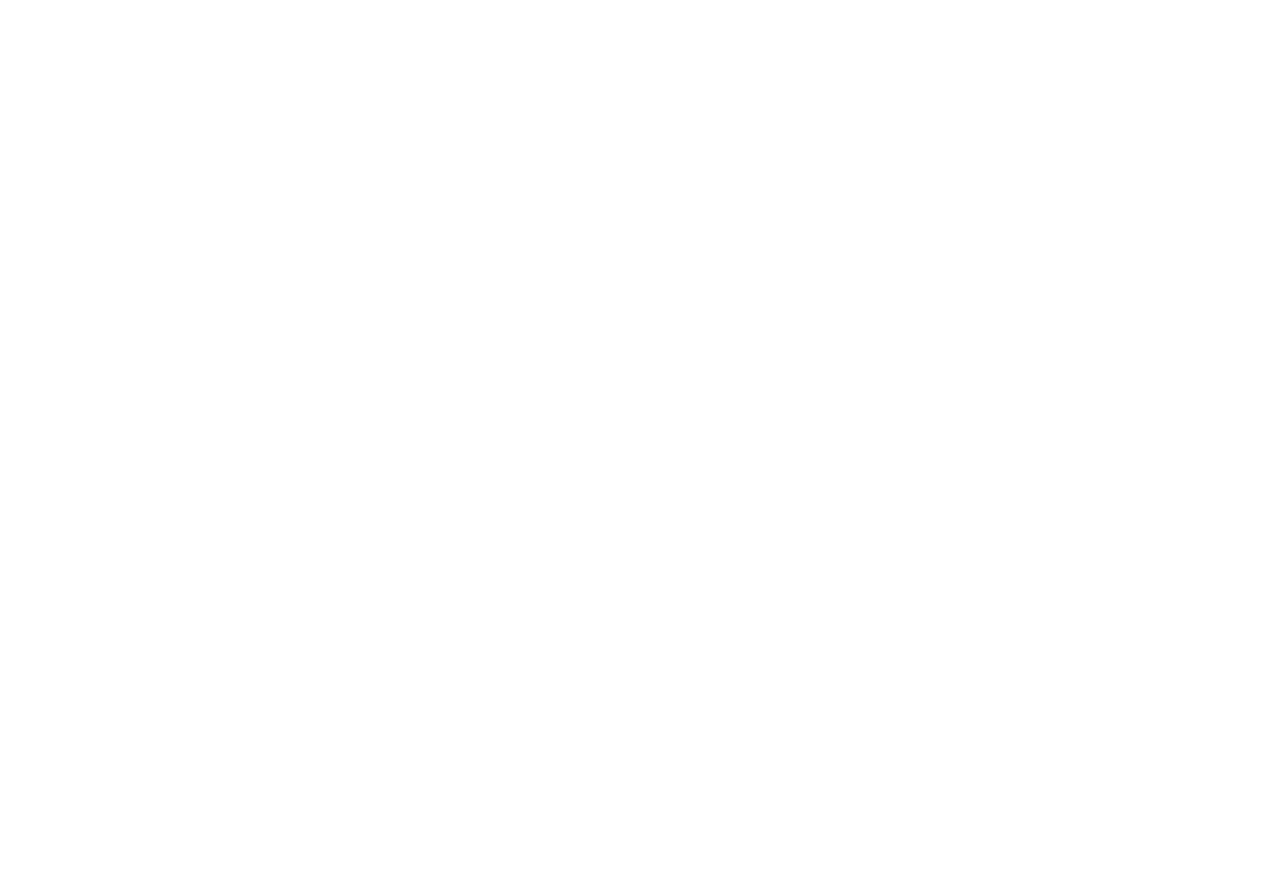
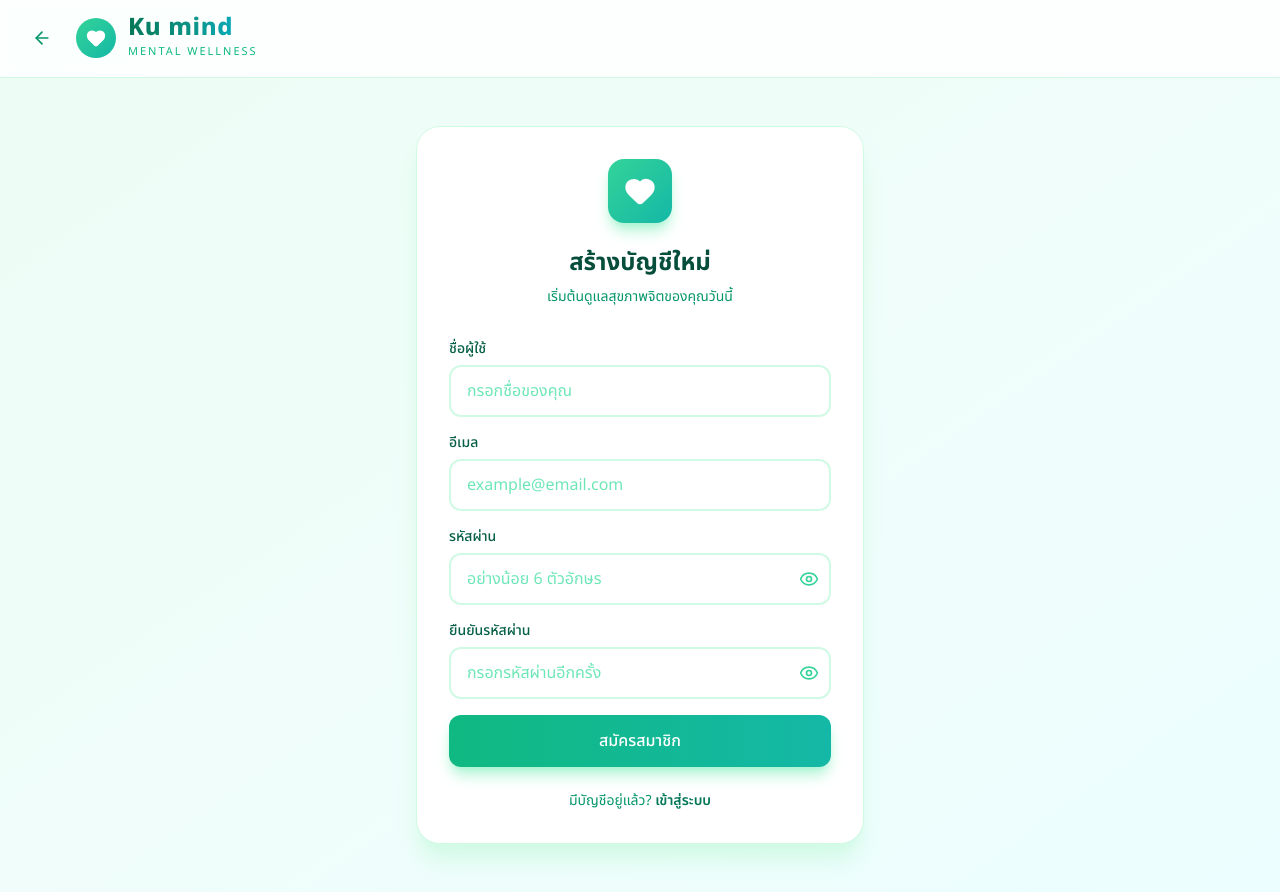
Before and after one commit to ku-mind/ku-mind, a React (Vite) app in the folder frontend/: page /register in a window 1280 px wide. Before the commit this address had no page. Before the commit the page ends 800 px from the top, so only its background shows below. Built offline with nearby package versions, Linux system fonts and the light colour scheme.

Commit message:
add registerpage

```diff
--- a/frontend/src/App.tsx
+++ b/frontend/src/App.tsx
@@ -1,6 +1,7 @@
 import { BrowserRouter, Routes, Route, Navigate } from "react-router-dom";
 import Home from "./pages/home";
 import Login from "./pages/login";
+import Register from "./pages/register";
 import Chat from "./pages/chat";
 
 function PrivateRoute({ children }: { children: React.ReactNode }) {
@@ -14,6 +15,7 @@
       <Routes>
         <Route path="/" element={<Home />} />
         <Route path="/login" element={<Login />} />
+        <Route path="/register" element={<Register />} />
         <Route
           path="/chat"
           element={
--- /dev/null
+++ b/frontend/src/pages/register.tsx
@@ -0,0 +1,228 @@
+import { useState } from "react";
+import { useNavigate, Link } from "react-router-dom";
+import { Heart, Eye, EyeOff, ArrowLeft } from "lucide-react";
+
+export default function Register() {
+  const navigate = useNavigate();
+  const [form, setForm] = useState({
+    name: "",
+    email: "",
+    password: "",
+    confirmPassword: "",
+  });
+  const [showPassword, setShowPassword] = useState(false);
+  const [showConfirm, setShowConfirm] = useState(false);
+  const [error, setError] = useState("");
+  const [isLoading, setIsLoading] = useState(false);
+
+  const handleChange = (e: React.ChangeEvent<HTMLInputElement>) => {
+    setForm({ ...form, [e.target.name]: e.target.value });
+  };
+
+  const handleRegister = async (e: React.FormEvent) => {
+    e.preventDefault();
+    setError("");
+
+    if (form.password !== form.confirmPassword) {
+      setError("รหัสผ่านไม่ตรงกัน");
+      return;
+    }
+
+    if (form.password.length < 6) {
+      setError("รหัสผ่านต้องมีอย่างน้อย 6 ตัวอักษร");
+      return;
+    }
+
+    setIsLoading(true);
+
+    try {
+      const response = await fetch("/api/auth/register", {
+        method: "POST",
+        headers: { "Content-Type": "application/json" },
+        body: JSON.stringify({
+          name: form.name,
+          email: form.email,
+          password: form.password,
+        }),
+      });
+
+      if (response.ok) {
+        const data = await response.json();
+        localStorage.setItem("ku_mind_user", JSON.stringify(data.user));
+        localStorage.setItem("ku_mind_token", data.token);
+        navigate("/chat");
+      } else {
+        const data = await response.json();
+        setError(data.message || "เกิดข้อผิดพลาด กรุณาลองใหม่อีกครั้ง");
+      }
+    } catch {
+      // Demo mode
+      localStorage.setItem(
+        "ku_mind_user",
+        JSON.stringify({ email: form.email, name: form.name })
+      );
+      navigate("/chat");
+    } finally {
+      setIsLoading(false);
+    }
+  };
+
+  return (
+    <div className="min-h-screen bg-gradient-to-br from-emerald-50 via-teal-50 to-cyan-50 flex flex-col">
+      {/* Header */}
+      <header className="bg-white/80 backdrop-blur-sm border-b border-emerald-100">
+        <div className="w-full px-4 md:px-6 py-4 flex items-center gap-4">
+          <button
+            onClick={() => navigate("/login")}
+            className="p-2 rounded-full hover:bg-emerald-50 text-emerald-600 transition-colors"
+          >
+            <ArrowLeft className="w-5 h-5" />
+          </button>
+          <div className="flex items-center gap-3">
+            <div className="w-10 h-10 bg-gradient-to-br from-emerald-400 to-teal-500 rounded-full flex items-center justify-center">
+              <Heart className="w-5 h-5 text-white" fill="white" />
+            </div>
+            <div>
+              <h1 className="text-2xl font-black tracking-wide leading-none bg-gradient-to-r from-emerald-700 via-teal-600 to-cyan-500 bg-clip-text text-transparent">
+                Ku mind
+              </h1>
+              <p className="text-[11px] uppercase tracking-[0.18em] text-emerald-500 mt-1">
+                Mental Wellness
+              </p>
+            </div>
+          </div>
+        </div>
+      </header>
+
+      {/* Form */}
+      <div className="flex-1 flex items-center justify-center px-4 py-12">
+        <div className="w-full max-w-md">
+          <div className="bg-white rounded-3xl shadow-xl shadow-emerald-100 border border-emerald-100 p-8">
+            {/* Icon */}
+            <div className="flex justify-center mb-6">
+              <div className="w-16 h-16 bg-gradient-to-br from-emerald-400 to-teal-500 rounded-2xl flex items-center justify-center shadow-lg shadow-emerald-200">
+                <Heart className="w-8 h-8 text-white" fill="white" />
+              </div>
+            </div>
+
+            <h2 className="text-2xl font-bold text-emerald-900 text-center mb-2">
+              สร้างบัญชีใหม่
+            </h2>
+            <p className="text-emerald-600 text-center text-sm mb-8">
+              เริ่มต้นดูแลสุขภาพจิตของคุณวันนี้
+            </p>
+
+            {/* Error */}
+            {error && (
+              <div className="mb-4 p-3 bg-red-50 border border-red-200 rounded-xl text-red-600 text-sm text-center">
+                {error}
+              </div>
+            )}
+
+            <form onSubmit={handleRegister} className="space-y-4">
+              {/* ชื่อ */}
+              <div>
+                <label className="block text-sm font-medium text-emerald-800 mb-1.5">
+                  ชื่อผู้ใช้
+                </label>
+                <input
+                  type="text"
+                  name="name"
+                  value={form.name}
+                  onChange={handleChange}
+                  placeholder="กรอกชื่อของคุณ"
+                  required
+                  className="w-full px-4 py-3 rounded-xl border-2 border-emerald-100 focus:border-emerald-400 focus:outline-none transition-colors text-emerald-900 placeholder:text-emerald-300"
+                />
+              </div>
+
+              {/* อีเมล */}
+              <div>
+                <label className="block text-sm font-medium text-emerald-800 mb-1.5">
+                  อีเมล
+                </label>
+                <input
+                  type="email"
+                  name="email"
+                  value={form.email}
+                  onChange={handleChange}
+                  placeholder="example@email.com"
+                  required
+                  className="w-full px-4 py-3 rounded-xl border-2 border-emerald-100 focus:border-emerald-400 focus:outline-none transition-colors text-emerald-900 placeholder:text-emerald-300"
+                />
+              </div>
+
+              {/* รหัสผ่าน */}
+              <div>
+                <label className="block text-sm font-medium text-emerald-800 mb-1.5">
+                  รหัสผ่าน
+                </label>
+                <div className="relative">
+                  <input
+                    type={showPassword ? "text" : "password"}
+                    name="password"
+                    value={form.password}
+                    onChange={handleChange}
+                    placeholder="อย่างน้อย 6 ตัวอักษร"
+                    required
+                    className="w-full px-4 py-3 rounded-xl border-2 border-emerald-100 focus:border-emerald-400 focus:outline-none transition-colors text-emerald-900 placeholder:text-emerald-300 pr-12"
+                  />
+                  <button
+                    type="button"
+                    onClick={() => setShowPassword(!showPassword)}
+                    className="absolute right-3 top-1/2 -translate-y-1/2 text-emerald-400 hover:text-emerald-600 transition-colors"
+                  >
+                    {showPassword ? <EyeOff className="w-5 h-5" /> : <Eye className="w-5 h-5" />}
+                  </button>
+                </div>
+              </div>
+
+              {/* ยืนยันรหัสผ่าน */}
+              <div>
+                <label className="block text-sm font-medium text-emerald-800 mb-1.5">
+                  ยืนยันรหัสผ่าน
+                </label>
+                <div className="relative">
+                  <input
+                    type={showConfirm ? "text" : "password"}
+                    name="confirmPassword"
+                    value={form.confirmPassword}
+                    onChange={handleChange}
+                    placeholder="กรอกรหัสผ่านอีกครั้ง"
+                    required
+                    className="w-full px-4 py-3 rounded-xl border-2 border-emerald-100 focus:border-emerald-400 focus:outline-none transition-colors text-emerald-900 placeholder:text-emerald-300 pr-12"
+                  />
+                  <button
+                    type="button"
+                    onClick={() => setShowConfirm(!showConfirm)}
+                    className="absolute right-3 top-1/2 -translate-y-1/2 text-emerald-400 hover:text-emerald-600 transition-colors"
+                  >
+                    {showConfirm ? <EyeOff className="w-5 h-5" /> : <Eye className="w-5 h-5" />}
+                  </button>
+                </div>
+              </div>
+
+              <button
+                type="submit"
+                disabled={isLoading}
+                className="w-full py-3.5 bg-gradient-to-r from-emerald-500 to-teal-500 text-white rounded-xl hover:from-emerald-600 hover:to-teal-600 transition-all shadow-lg shadow-emerald-200 font-medium disabled:opacity-60 disabled:cursor-not-allowed mt-2"
+              >
+                {isLoading ? "กำลังสมัครสมาชิก..." : "สมัครสมาชิก"}
+              </button>
+            </form>
+
+            <div className="mt-6 text-center text-sm text-emerald-600">
+              มีบัญชีอยู่แล้ว?{" "}
+              <Link
+                to="/login"
+                className="font-semibold text-emerald-700 hover:text-emerald-900 transition-colors"
+              >
+                เข้าสู่ระบบ
+              </Link>
+            </div>
+          </div>
+        </div>
+      </div>
+    </div>
+  );
+}
```
Also changed, not shown: 1 other file (tests, documents, lock files or other folders).
